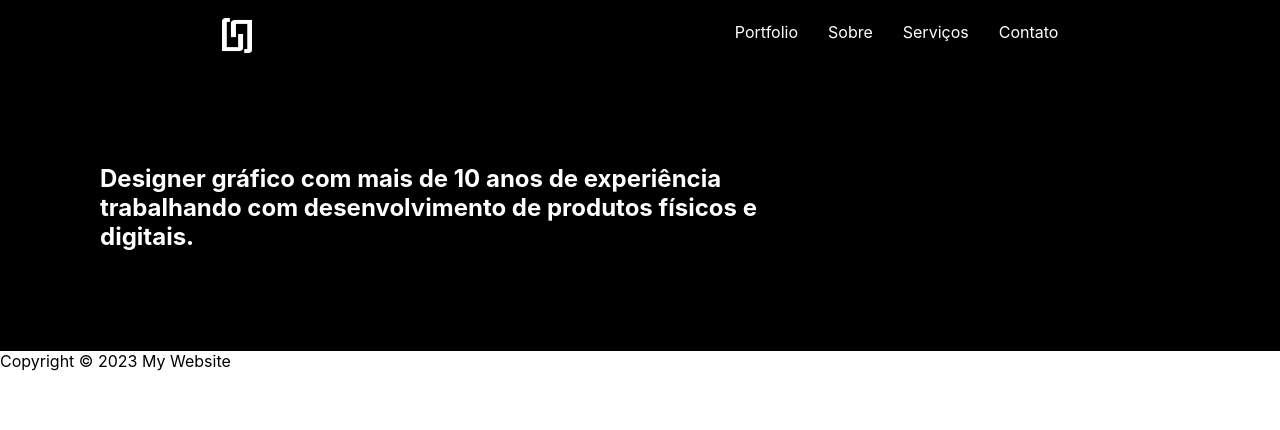
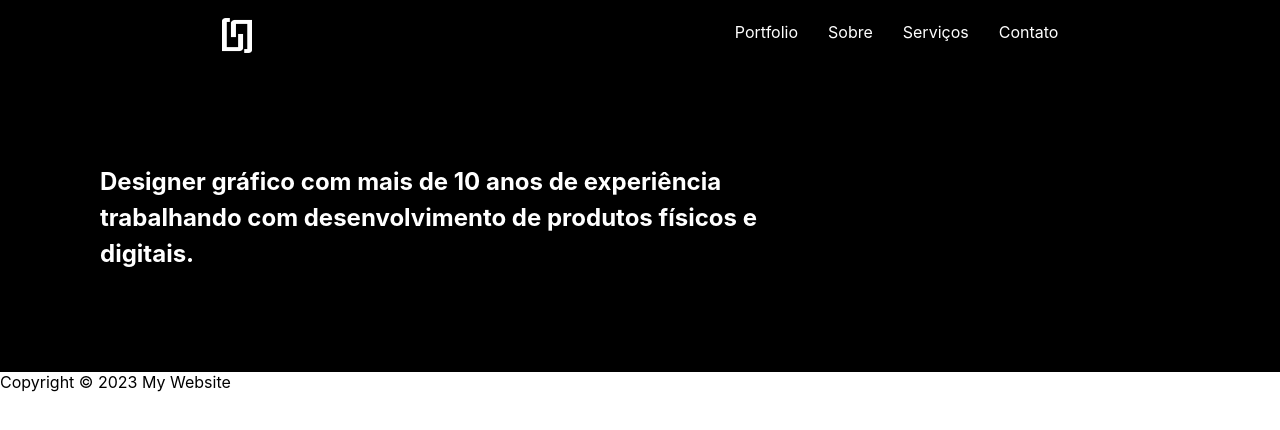
Before and after one commit to ziembick/site-portfolio-designer, a React (Create React App) app in the folder portfolio-designers/: page / in a window 1280 px wide. Shown: the top 430 px of the page. Built offline with nearby package versions, Linux system fonts and the light colour scheme.

Commit message:
line height upscale

```diff
--- a/portfolio-designers/src/header.css
+++ b/portfolio-designers/src/header.css
@@ -19,3 +19,7 @@
   justify-content: center;
   padding-right: 400px;
 }
+
+h1 {
+  line-height: 1.5;
+}
```
